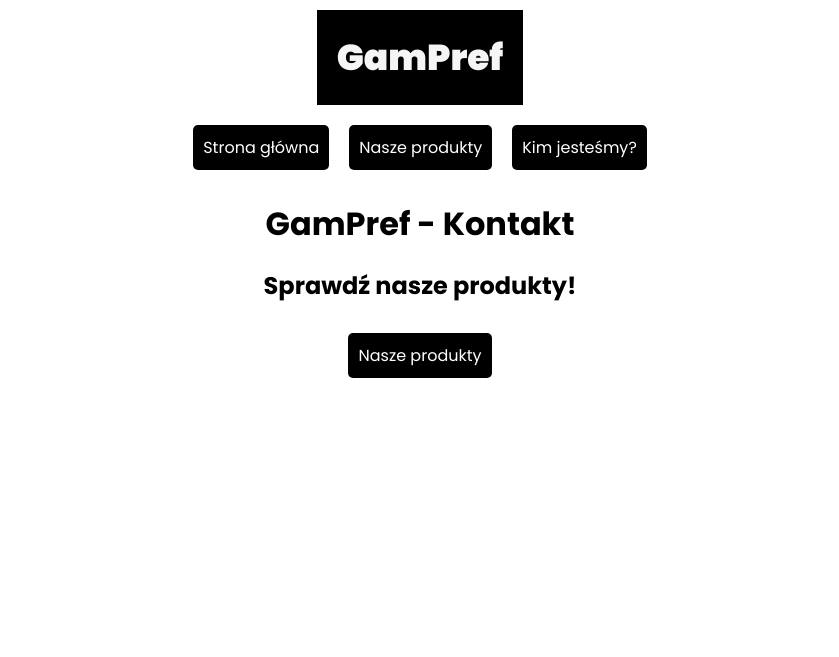
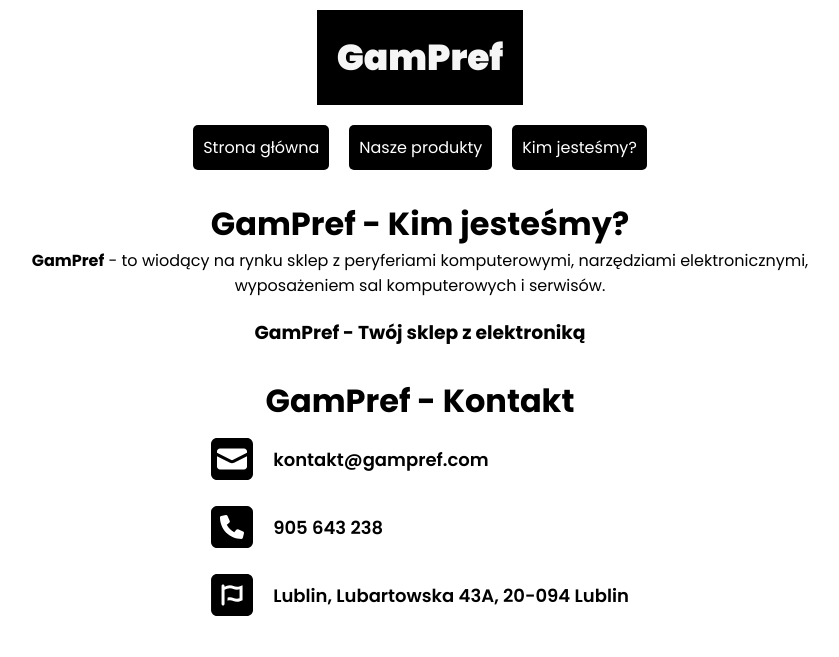
Before and after one commit to dudzmiko/GamPref, a plain HTML site: page aboutus.html in a window 1280 px wide. Shown: the top 657 px of the page, without its empty margins (220-1059 px from the left). Drawn offline with Linux system fonts and the light colour scheme.

Commit message:
Add files via upload

```diff
--- a/aboutus.html
+++ b/aboutus.html
@@ -17,9 +17,46 @@
         <a href="aboutus.html"><li>Kim jesteśmy?</li></a>
       </ul>
     </header>
-    <h1 style="text-align: center">GamPref - Kontakt</h1>
-    <main></main>
-    <h2
+    <h1 style="text-align: center">GamPref - Kim jesteśmy?</h1>
+    <span style="width: 800px; text-align: center">
+      <strong>GamPref</strong> - to wiodący na rynku sklep z peryferiami
+      komputerowymi, narzędziami elektronicznymi, wyposażeniem sal komputerowych
+      i serwisów.
+    </span>
+    <h3 style="padding: 20px">GamPref - Twój sklep z elektroniką</h3>
+    <h1 style="text-align: center; margin-top: -10px">GamPref - Kontakt</h1>
+    <main>
+      <div class="contact_wrapper">
+        <ul>
+          <li>
+            <svg xmlns="http://www.w3.org/2000/svg" viewBox="0 0 448 512">
+              <path
+                d="M384 32H64C28.63 32 0 60.63 0 96v320c0 35.38 28.62 64 64 64h320c35.38 0 64-28.62 64-64V96C448 60.63 419.4 32 384 32zM384 336c0 17.67-14.33 32-32 32H96c-17.67 0-32-14.33-32-32V225.9l138.5 69.27C209.3 298.5 216.6 300.2 224 300.2s14.75-1.688 21.47-5.047L384 225.9V336zM384 190.1l-152.8 76.42c-4.5 2.25-9.812 2.25-14.31 0L64 190.1V176c0-17.67 14.33-32 32-32h256c17.67 0 32 14.33 32 32V190.1z"
+              />
+            </svg>
+            kontakt@gampref.com
+          </li>
+          <li>
+            <svg xmlns="http://www.w3.org/2000/svg" viewBox="0 0 448 512">
+              <path
+                d="M384 32H64C28.65 32 0 60.65 0 96v320c0 35.35 28.65 64 64 64h320c35.35 0 64-28.65 64-64V96C448 60.65 419.3 32 384 32zM351.6 321.5l-11.62 50.39c-1.633 7.125-7.9 12.11-15.24 12.11c-126.1 0-228.7-102.6-228.7-228.8c0-7.328 4.984-13.59 12.11-15.22l50.38-11.63c7.344-1.703 14.88 2.109 17.93 9.062l23.27 54.28c2.719 6.391 .8828 13.83-4.492 18.22L168.3 232c16.99 34.61 45.14 62.75 79.77 79.75l22.02-26.91c4.344-5.391 11.85-7.25 18.24-4.484l54.24 23.25C349.5 306.6 353.3 314.2 351.6 321.5z"
+              />
+            </svg>
+            905 643 238
+          </li>
+          <li>
+            <svg xmlns="http://www.w3.org/2000/svg" viewBox="0 0 448 512">
+              <!--! Font Awesome Pro 6.1.1 by @fontawesome - https://fontawesome.com License - https://fontawesome.com/license (Commercial License) Copyright 2022 Fonticons, Inc. -->
+              <path
+                d="M384.5,32.5h-320c-35.3,0-64,28.7-64,64v320c0,35.3,28.7,64,64,64h320c35.3,0,64-28.7,64-64v-320 C448.5,61.2,419.8,32.5,384.5,32.5z M336.5,312.5c-31.6,11.2-41.2,16-59.8,16c-31.4,0-43.2-16-74.6-16c-10.2,0-18.2,1.6-25.6,4v-32 c7.4-2.2,15.4-4,25.6-4c31.2,0,43.2,16,74.6,16c10.2,0,17.8-1.4,27.8-4.6v-96c-10,3.2-17.6,4.6-27.8,4.6c-31.4,0-43.2-16-74.6-16 c-25.4,0-37.4,10.4-57.6,14.4v153.6c0,8.8-7.2,16-16,16c-8.8,0-16-7.2-16-16v-192c0-8.8,7.2-16,16-16c8.8,0,16,7.2,16,16v6.4 c20.2-4,32.2-14.4,57.6-14.4c31.2,0,43.2,16,74.6,16c18.6,0,28.2-4.8,59.8-16V312.5z"
+              />
+            </svg>
+            Lublin, Lubartowska 43A, 20-094 Lublin
+          </li>
+        </ul>
+      </div>
+    </main>
+    <!-- <h2
       style="
         text-align: center;
         margin-top: 20px;
@@ -31,15 +68,25 @@
     </h2>
     <a href="products.html" style="width: max-content"
       ><li>Nasze produkty</li></a
-    >
+    > -->
     <footer>
       <h2 style="text-align: center; margin-top: 20px">Znajdź nas w sieci!</h2>
       <div>
-        <a href="https://facebook.com/dudzmiko"><img src="img/facebook.svg" alt="" /></a>
-        <a href="https://instagram.com/dudzmiko"><img src="img/instagram.svg" alt="" /></a>
-        <a href="https://github.com/dudzmiko"><img src="img/github.svg" alt="" /></a>
-        <a href="https://www.linkedin.com/in/dudzmiko/"><img src="img/linkedin.svg" alt="" /></a>
-        <a href="https://twitter.com/dudzmiko"><img src="img/twitter.svg" alt="" /></a>
+        <a href="https://facebook.com/dudzmiko"
+          ><img src="img/facebook.svg" alt=""
+        /></a>
+        <a href="https://instagram.com/dudzmiko"
+          ><img src="img/instagram.svg" alt=""
+        /></a>
+        <a href="https://github.com/dudzmiko"
+          ><img src="img/github.svg" alt=""
+        /></a>
+        <a href="https://www.linkedin.com/in/dudzmiko/"
+          ><img src="img/linkedin.svg" alt=""
+        /></a>
+        <a href="https://twitter.com/dudzmiko"
+          ><img src="img/twitter.svg" alt=""
+        /></a>
       </div>
       GamPref &copy 2022
     </footer>
--- a/style.css
+++ b/style.css
@@ -212,3 +212,33 @@ footer {
   margin-top: auto;
   padding-bottom: 10px;
 }
+
+.contact_wrapper ul {
+  display: flex;
+  flex-direction: column;
+  justify-content: flex-start;
+  align-items: flex-start;
+}
+
+.contact_wrapper li {
+  list-style: none;
+  padding: 10px;
+  margin: 0px;
+
+  display: flex;
+  align-items: center;
+
+  background-color: white;
+  color: black;
+
+  font-size: 18px;
+  font-weight: 600;
+
+  cursor: pointer;
+
+  transition: all 0.1s ease;
+}
+.contact_wrapper ul li svg {
+  height: 48px;
+  margin-right: 20px;
+}
```
